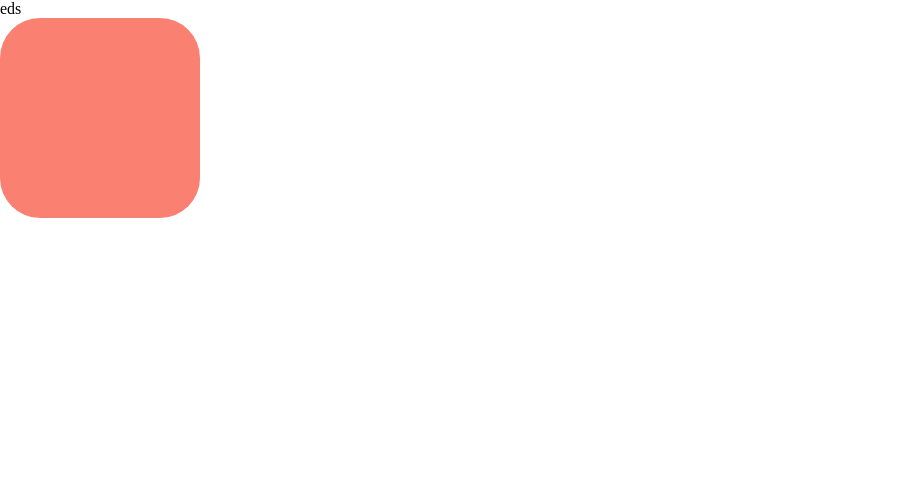
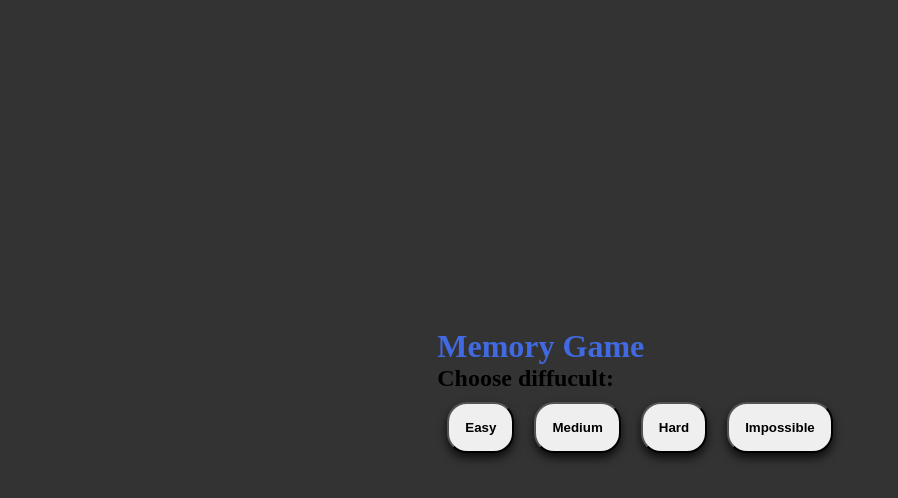
Before and after one commit to Adriann77/MemoryGame, a React (Vite) app: page / in a window 1280 px wide. Shown: the top 498 px of the page, without its empty margins (0-898 px from the left). Built offline with nearby package versions, Linux system fonts and the light colour scheme.

Commit message:
feat/add shuffling

```diff
--- a/src/App.tsx
+++ b/src/App.tsx
@@ -1,22 +1,12 @@
-import { Block } from './components/block/Block';
-
-const blocks = ['😄', '😁', '🥳', '🤯', '😄', '😁', '🥳', '🤯'];
-
-const adas = () => {
-  console.log(blocks[Math.random() * blocks.length]);
-}
+import { MainLayout } from './components/block/Block/MainLayout/MainLayout';
+import { Panel } from './components/block/Block/Panel/Panel';
 
 function App() {
-
-
-
-  return (
-    <>
-      <div onClick={adas}>eds</div>
-			<Block
-				src={blocks[Math.random() * blocks.length]}
-
-			/>
+	return (
+		<>
+			<MainLayout>
+				<Panel/>
+			</MainLayout>
 		</>
 	);
 }
--- a/src/components/block/Block.module.scss
+++ /dev/null
@@ -1,57 +0,0 @@
-.block {
-	width: 200px;
-	height: 200px;
-	border-radius: 20%;
-	background-color: salmon;
-	display: flex;
-	align-items: center;
-	justify-content: center;
-}
-
-.back {
-	animation: flipBack .3s forwards;
-
-	img {
-        animation: flipImg .3s .1s forwards;
-        opacity: 0;
-		border-radius: 15px;
-		width: 80%;
-		height: 80%;
-        transform: rotateX(180deg);
-	}
-}
-
-.front {
-    animation: flipFront .3s forwards;
-	img {
-		display: none;
-	}
-}
-
-@keyframes flipBack {
-	from {
-
-        transform: rotateX(0);
-	}
-	to {
-		transform: rotateX(180deg);
-	}
-}
-@keyframes flipFront {
-	from {
-
-        transform: rotateX(180deg);
-	}
-	to {
-		transform: rotateX(0deg);
-	}
-}
-
-@keyframes flipImg {
-   	from {
-		opacity: 0;
-	}
-	to {
-		opacity: 1;
-	}
-}
--- /dev/null
+++ b/src/components/block/Block/Block/Block.module.scss
@@ -0,0 +1,48 @@
+.block {
+	width: 80px;
+	height: 80px;
+	border-radius: 20%;
+	background-color: salmon;
+	display: flex;
+	align-items: center;
+	justify-content: center;
+}
+
+.back {
+	animation: flipBack 0.3s forwards;
+
+
+}
+
+.front {
+	animation: flipFront 0.3s forwards;
+	div {
+		display: none;
+	}
+}
+
+@keyframes flipBack {
+	from {
+		transform: rotateX(0);
+	}
+	to {
+		transform: rotateY(180deg);
+	}
+}
+@keyframes flipFront {
+	from {
+		transform: rotateY(180deg);
+	}
+	to {
+		transform: rotateY(0deg);
+	}
+}
+
+@keyframes flipImg {
+	from {
+		opacity: 0;
+	}
+	to {
+		opacity: 1;
+	}
+}
--- a/src/components/block/Block.tsx
+++ b/src/components/block/Block/Block/Block.tsx
@@ -1,4 +1,4 @@
-import React, { useState } from 'react'
+import { useState } from 'react'
 import styles from "./Block.module.scss"
 
 
@@ -7,7 +7,7 @@ interface Props {
 
 }
 
-export const Block = ({ src,  }: Props) => {
+export const Block = ({ src }: Props) => {
 
 	const [isCardFlip, setIsCardFlip] = useState(false)
 
--- /dev/null
+++ b/src/components/block/Block/GameBoard/GameBoard.module.scss
@@ -0,0 +1,13 @@
+.gameBoard {
+	display: flex;
+    align-content: center;
+
+    gap: 5px;
+	overflow: hidden;
+    width: 440px;
+    height: 440px;
+    margin: auto;
+    background-color: blueviolet;
+    flex-wrap: wrap;
+    padding: 10px;
+}
--- /dev/null
+++ b/src/components/block/Block/GameBoard/GameBoard.tsx
@@ -0,0 +1,73 @@
+import { useEffect, useState } from 'react';
+import { Block } from '../Block/Block';
+import styles from './GameBoard.module.scss';
+
+interface Props {
+	backToMenu: () => void;
+	diff: string;
+}
+
+const blocks = [
+	'💍',
+	'💍',
+	'👑',
+	'👑',
+	'🐒',
+	'🐒',
+	'🍀',
+	'🍀',
+	'☃️',
+	'☃️',
+	'💰',
+	'💰',
+	'🔪',
+	'🔪',
+	'🦠',
+	'🦠',
+	'🪭',
+	'🪭',
+	'🔮',
+	'🔮',
+];
+
+export const GameBoard = ({ backToMenu, diff }: Props) => {
+	const [shuffledCards, setShuffledCards] = useState<string[]>([]);
+
+	const shuffleCards = () => {
+		const shuffledCards = [...blocks].sort(() => Math.random() - 0.5).map(card => card);
+
+		return shuffledCards;
+	};
+
+	useEffect(() => {
+		setShuffledCards(shuffleCards());
+	}, []);
+
+	const shuffledCardsArray = shuffledCards.map((element, index) => {
+		return (
+			<div
+				key={index}
+				style={{
+					backfaceVisibility: 'hidden',
+				}}>
+				<Block src={element} />
+			</div>
+		);
+	});
+
+	return (
+		<div className={styles.costam}>
+			<button
+				style={{
+					position: 'absolute',
+					top: '28px',
+					padding: '1rem',
+				}}
+				onClick={backToMenu}>
+				Return
+			</button>
+
+			<div className={styles.gameBoard}>{shuffledCardsArray}</div>
+		</div>
+	);
+};
--- /dev/null
+++ b/src/components/block/Block/MainLayout/MainLayout.module.scss
@@ -0,0 +1,8 @@
+.layout{
+    width: 100vw;
+    height: 100vh;
+    background-color: #333;
+    display: flex;
+    align-items: center;
+    justify-content: center;
+}
--- /dev/null
+++ b/src/components/block/Block/MainLayout/MainLayout.tsx
@@ -0,0 +1,5 @@
+import styles from './MainLayout.module.scss';
+
+export const MainLayout = (props: any) => {
+	return <div className={styles.layout}>{props.children}</div>;
+};
--- /dev/null
+++ b/src/components/block/Block/Panel/Panel.module.scss
@@ -0,0 +1,27 @@
+main {
+	align-items: center;
+	justify-content: center;
+	display: flex;
+	flex-direction: column;
+	gap: 10px;
+	.headingTitle {
+		color: royalblue;
+	}
+
+	.DiffucultButtons {
+		button {
+			padding: 1rem;
+			margin: 10px;
+			font-weight: bold;
+			border-radius: 20px;
+			box-shadow: 0px 5px 10px 0px rgba(0, 0, 0, 0.75);
+			cursor: pointer;
+			transition: transform 0.3s;
+
+			&:hover {
+				transform: scale(1.1);
+				box-shadow: 0px 5px 10px 0px red;
+			}
+		}
+	}
+}
--- /dev/null
+++ b/src/components/block/Block/Panel/Panel.tsx
@@ -0,0 +1,35 @@
+import { useState } from 'react';
+import styles from './Panel.module.scss';
+import { GameBoard } from '../GameBoard/GameBoard';
+
+export const Panel = () => {
+	const [diff, setDiff] = useState('');
+
+	const handleDifficultyButtonClick = (e: React.MouseEvent<HTMLButtonElement>) => {
+		setDiff(e.currentTarget.textContent || '');
+	};
+
+	const backToMenu = () => {
+		setDiff('')
+	}
+
+	return (
+		<>
+			<main>
+				{diff === '' && (
+					<div>
+						<h1 className={styles.headingTitle}>Memory Game</h1>
+						<h2>Choose diffucult:</h2>
+						<div className={styles.DiffucultButtons}>
+							<button onClick={handleDifficultyButtonClick}>Easy</button>
+							<button onClick={handleDifficultyButtonClick}>Medium</button>
+							<button onClick={handleDifficultyButtonClick}>Hard</button>
+							<button onClick={handleDifficultyButtonClick}>Impossible</button>
+						</div>
+					</div>
+				)}
+				<div>{diff !== '' && <GameBoard diff={diff} backToMenu={backToMenu} />}</div>
+			</main>
+		</>
+	);
+};
```
